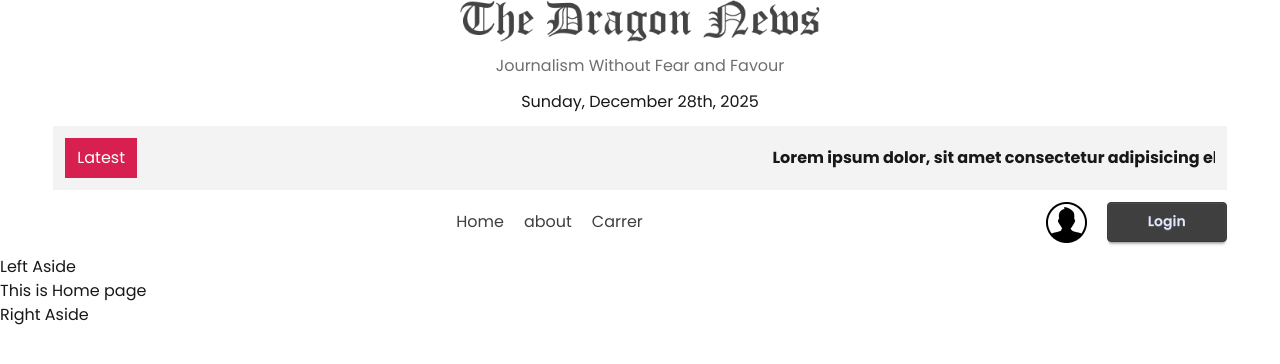
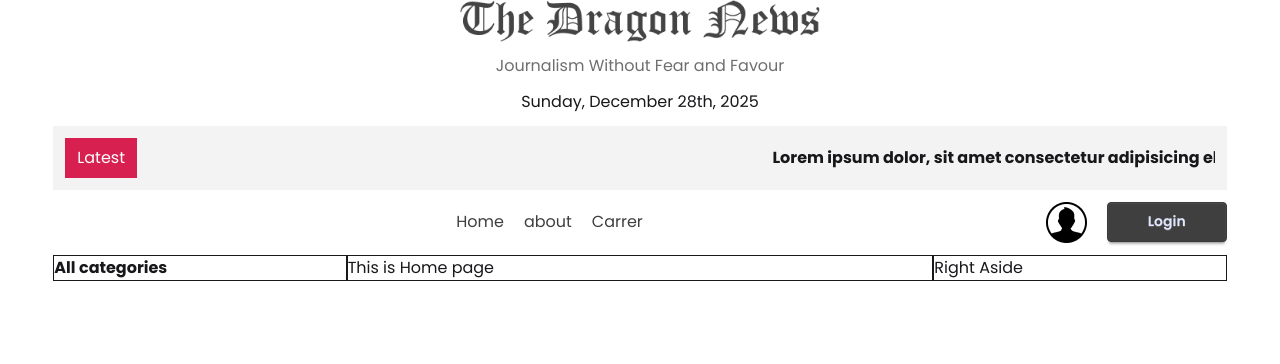
Before and after one commit to faiji31/The_Dragon_News, a React (Vite) app: page / in a window 1280 px wide. Shown: the top 364 px of the page. Built offline with nearby package versions, Linux system fonts and the light colour scheme.

Commit message:
4th commit

```diff
--- a/src/Layout/HomeLayout.jsx
+++ b/src/Layout/HomeLayout.jsx
@@ -22,14 +22,14 @@ const HomeLayout = () => {
                   </header>
 
 
-                  <main>
-                       <aside>
+                  <main className='w-11/12 mx-auto my-3 *:border grid grid-cols-12'>
+                       <aside className='col-span-3'>
                          <LeftAside></LeftAside>
                        </aside>
-                        <section className='main'>
+                        <section className='col-span-6'>
                               <Outlet></Outlet>
                         </section>
-                       <aside>
+                       <aside className='col-span-3'>
                         <RightAside></RightAside>
                        </aside>
                   </main>
--- /dev/null
+++ b/src/components/Categories.jsx
@@ -0,0 +1,11 @@
+import React from 'react';
+
+const Categories = () => {
+      return (
+            <div>
+                  <h2 className='font-bold'>All categories</h2>
+            </div>
+      );
+};
+
+export default Categories;
--- a/src/components/homeLayout/LeftAside.jsx
+++ b/src/components/homeLayout/LeftAside.jsx
@@ -1,9 +1,10 @@
 import React from 'react';
+import Categories from '../Categories';
 
 const LeftAside = () => {
       return (
             <div>
-                  Left Aside
+                  <Categories></Categories>
             </div>
       );
 };
```
